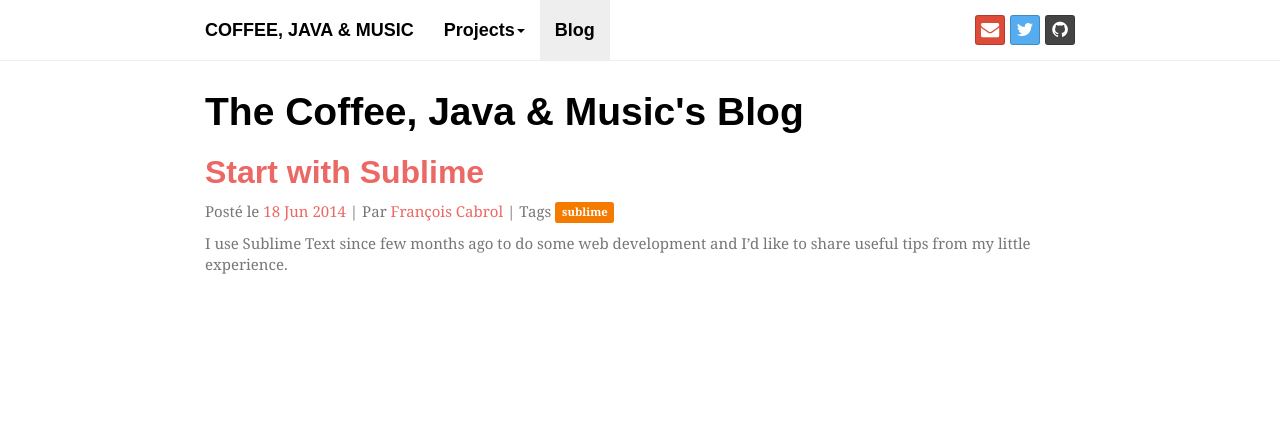
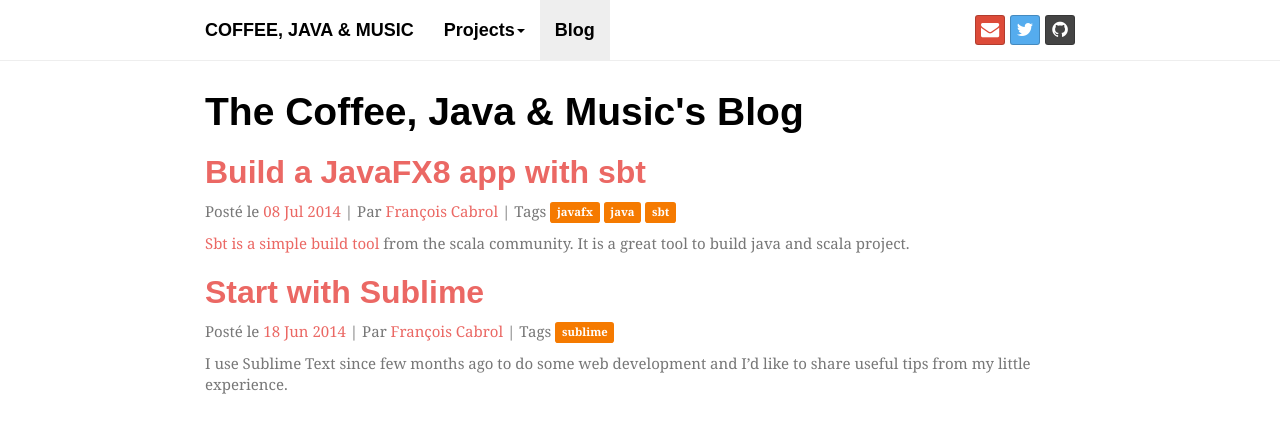
Before and after one commit to francoiscabrol/francoiscabrol.github.source, a Jekyll site: the page built from blog/index.html, in a window 1280 px wide and 900 px high. Shown: the top 433 px of the window. Built offline with Jekyll 4.4.1, drawn with Linux system fonts in a browser that asks for light colours; nearby versions of some CDN libraries; some web fonts are replaced; some of the changed lines change nothing that is shown.

Commit message:
Modified posts

```diff
--- /dev/null
+++ b/blog/_posts/2014-07-08-javafx8-with-sbt.markdown
@@ -0,0 +1,42 @@
+---
+layout: post
+title:  Build a JavaFX8 app with sbt
+tags: [javafx, java, sbt]
+---
+
+[Sbt is a simple build tool](http://www.scala-sbt.org) from the scala community. It is a great tool to build java and scala project.
+
+The basic configuration of a sbt project is written in the build.sbt.
+
+With the version 8 of Java and JavaFX, an important fact is that the jfxrt.jar (javafx library) moved to "$JAVA_HOME/jre/lib/ext/jfxrt.jar" with Java8 (from "$JAVA_HOME/jre/lib/jfxrt.jar" with Java7). With sbt, you have to define the path of this jar file.
+
+Example of build.sbt file for a simple Java8 and Javafx8 project:
+
+	organization := "Francois Cabrol"
+
+	name := "My app"
+
+	version := "0.0.1"
+
+	autoScalaLibrary := false
+
+	//Define the java version to use
+	javacOptions ++= Seq("-source", "1.8", "-target", "1.8")
+
+	//Add Javafx8 library
+	unmanagedJars in Compile += Attributed.blank(file(System.getenv("JAVA_HOME") + "/jre/lib/ext/jfxrt.jar"))
+
+	// Define all libraries to get from maven repository
+	// JUnit Interface 0.10
+	libraryDependencies ++= Seq(
+	   "com.novocode" % "junit-interface" % "0.10" % "test"
+	)
+
+
+
+Note that the same following line should be needed in any ScalaFx8 project:
+
+	//Add Javafx8 library
+	unmanagedJars in Compile += Attributed.blank(file(System.getenv("JAVA_HOME") + "/jre/lib/ext/jfxrt.jar"))
+
+Hope this will be useful!
```
Also changed, not shown: blog/_posts/2014-06-18-start-with-sublime.markdown (line endings or trailing spaces).
